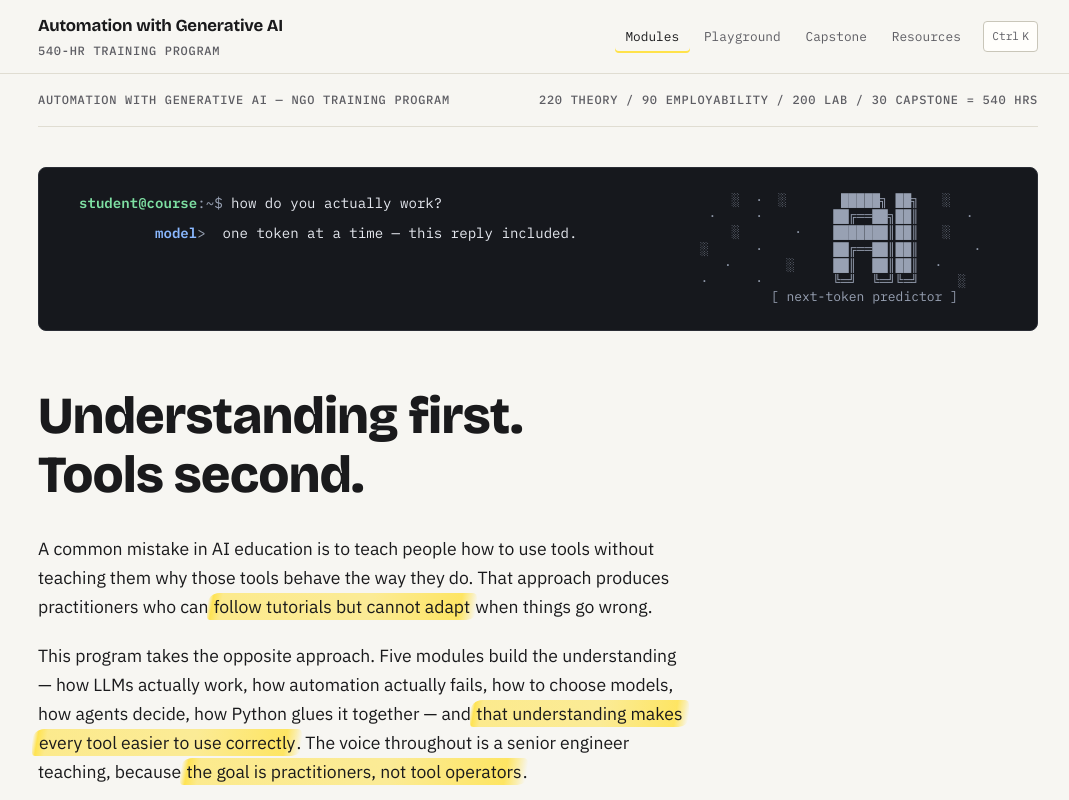
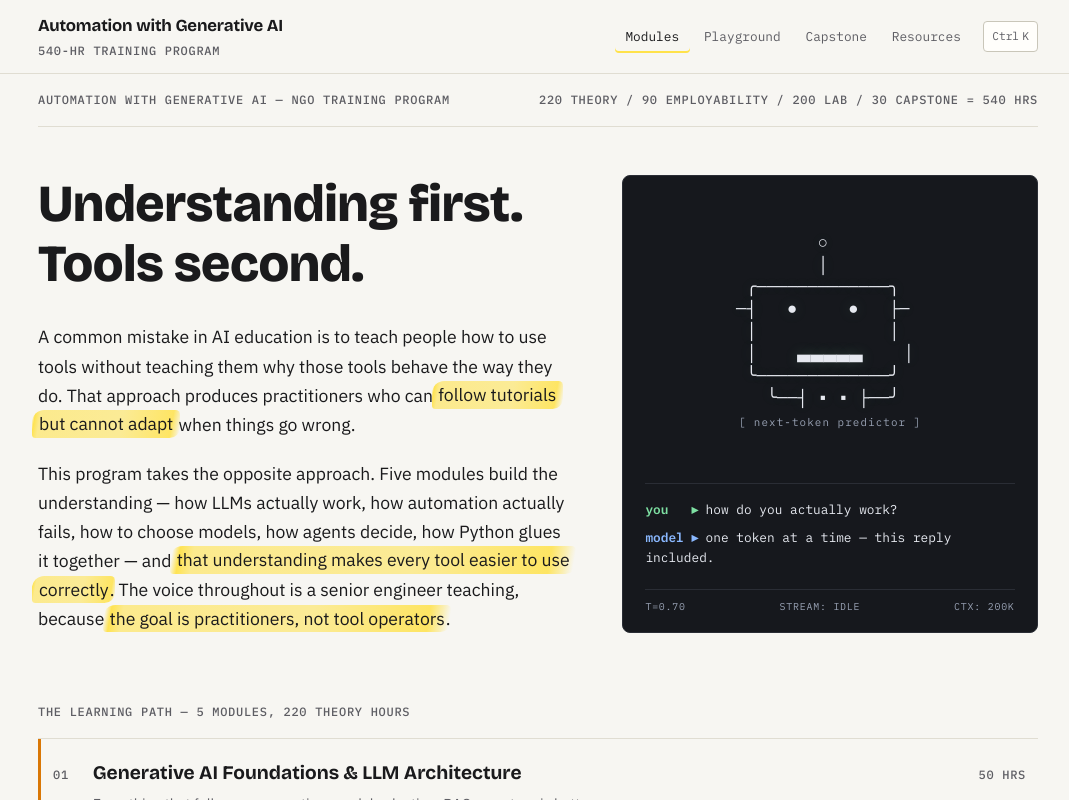
Before and after one commit to veeru594/gen-ai-course, a React (Vite) app: page / in a window 1280 px wide. Shown: the top 800 px of the page, without its empty margins (102-1171 px from the left). Built offline with nearby package versions, Linux system fonts and the light colour scheme.

Commit message:
Redesign home hero: thesis left, ASCII robot terminal right - speaking bot with animated mouth, blink, status bar

```diff
--- a/src/components/ui/AsciiHero.css
+++ b/src/components/ui/AsciiHero.css
@@ -1,39 +1,53 @@
 .ascii-hero {
-  margin-top: 2.5rem;
   background: var(--code-bg);
   border: 1px solid var(--code-edge);
   border-radius: var(--radius-m);
-  padding: 1.5rem clamp(1rem, 4vw, 2.5rem);
+  padding: 1.5rem 1.4rem 1rem;
+  display: flex;
+  flex-direction: column;
+  gap: 1.25rem;
+  height: 100%;
+  min-height: 24rem;
   overflow: hidden;
-  display: grid;
-  grid-template-columns: 1fr auto;
-  gap: 1.5rem;
-  align-items: center;
 }
 
-.ascii-hero-art {
+.ascii-hero-top {
+  display: grid;
+  justify-items: center;
+  gap: 0.4rem;
+  flex: 1;
+  align-content: center;
+}
+
+.ascii-hero-bot {
   margin: 0;
-  grid-column: 2;
-  grid-row: 1 / 3;
   font-family: var(--font-mono);
-  font-size: clamp(7px, 1.6vw, 13px);
-  line-height: 1.25;
+  font-size: clamp(13px, 1.5vw, 17px);
+  line-height: 1.3;
+  color: var(--code-ink);
+  user-select: none;
+  text-shadow: 0 0 14px rgba(126, 224, 163, 0.18);
+}
+
+.ascii-hero-caption {
+  margin: 0;
+  font-family: var(--font-mono);
+  font-size: 0.68rem;
+  letter-spacing: 0.1em;
   color: var(--code-soft);
-  text-align: right;
-  user-select: none;
 }
 
 .ascii-hero-chat {
-  grid-column: 1;
   display: grid;
-  gap: 0.5rem;
-  min-width: 0;
+  gap: 0.45rem;
+  border-top: 1px solid var(--code-edge);
+  padding-top: 1rem;
 }
 
 .ascii-hero-line {
   margin: 0;
   font-family: var(--font-mono);
-  font-size: clamp(0.72rem, 2.4vw, 0.88rem);
+  font-size: 0.8rem;
   line-height: 1.6;
   color: var(--code-ink);
   white-space: pre-wrap;
@@ -44,16 +58,13 @@
 .ascii-hero-user {
   color: var(--code-accent);
   font-weight: 600;
+  white-space: pre;
 }
 
 .ascii-hero-model {
   color: #8ab8ff;
   font-weight: 600;
   white-space: pre;
-}
-
-.ascii-hero-dim {
-  color: var(--code-soft);
 }
 
 .ascii-hero-token {
@@ -63,6 +74,20 @@
 .ascii-hero-cursor {
   color: var(--mark);
   animation: ascii-cursor-blink 0.9s steps(1) infinite;
+}
+
+.ascii-hero-status {
+  margin: 0;
+  display: flex;
+  justify-content: space-between;
+  gap: 1rem;
+  font-family: var(--font-mono);
+  font-size: 0.62rem;
+  letter-spacing: 0.08em;
+  text-transform: uppercase;
+  color: var(--code-soft);
+  border-top: 1px solid var(--code-edge);
+  padding-top: 0.6rem;
 }
 
 @keyframes ascii-token-in {
@@ -80,19 +105,12 @@
   }
 }
 
-@media (max-width: 760px) {
+@media (max-width: 860px) {
   .ascii-hero {
-    grid-template-columns: 1fr;
+    min-height: 0;
   }
 
-  .ascii-hero-art {
-    grid-column: 1;
-    grid-row: 1;
-    text-align: center;
-    font-size: clamp(6px, 2.4vw, 11px);
-  }
-
-  .ascii-hero-chat {
-    grid-column: 1;
+  .ascii-hero-bot {
+    font-size: clamp(11px, 3vw, 15px);
   }
 }
--- a/src/components/ui/AsciiHero.tsx
+++ b/src/components/ui/AsciiHero.tsx
@@ -1,24 +1,11 @@
 import { useEffect, useRef, useState } from "react";
 import "./AsciiHero.css";
 
-/* The terminal island as a hero: a student types at a prompt and the model
-   answers the way a model actually answers — one token at a time. */
-
-const GLYPH = [
-  "      ░  ·  ░       █████╗ ██╗   ░      ",
-  "   ·     ░         ██╔══██╗██║      ·   ",
-  "      ░       ·    ███████║██║   ░      ",
-  "  ░      ·         ██╔══██║██║       ·  ",
-  "     ·       ░     ██║  ██║██║  ·       ",
-  "  ·      ░         ╚═╝  ╚═╝╚═╝     ░    ",
-  "           [ next-token predictor ]     ",
-];
-
-const SHIMMER_CHARS = ["░", "▒", "·", "∙"];
+/* The terminal island as a hero: an ASCII bot that visibly speaks —
+   mouth animating while its reply streams in token-sized chunks. */
 
 interface Exchange {
   q: string;
-  // answer pre-split into "tokens" so the reply streams the way replies stream
   a: string[];
 }
 
@@ -39,7 +26,13 @@ const EXCHANGES: Exchange[] = [
     q: "why do you hallucinate?",
     a: ["i", " predict", " plau", "sible", ",", " not", " true", ".", " ground", " me", " with", " RAG", "."],
   },
+  {
+    q: "can you replace engineers?",
+    a: ["no", ".", " i", " make", " the", " ones", " who", " understand", " me", " faster", "."],
+  },
 ];
+
+const MOUTHS = ["▃▃▃▃▃", "▂▃█▃▂", "▂███▂", "▃▂▂▂▃", "▃▃█▃▃"];
 
 type Phase = "typing" | "streaming" | "holding";
 
@@ -54,6 +47,29 @@ function usePrefersReducedMotion(): boolean {
     return () => mq.removeEventListener("change", onChange);
   }, []);
   return reduced;
+}
+
+function buildBot(opts: {
+  speaking: boolean;
+  blink: boolean;
+  frame: number;
+}): string {
+  const { speaking, blink, frame } = opts;
+  const eye = blink ? "─" : "●";
+  const mouth = speaking ? MOUTHS[frame % MOUTHS.length] : "▃▃▃▃▃";
+  const tip = speaking ? (frame % 2 === 0 ? "◉" : "○") : "○";
+  const wL = speaking ? "≋" : " ";
+  const wR = speaking ? "≋" : " ";
+  return [
+    `         ${tip}         `,
+    "         │         ",
+    "  ╭─────────────╮  ",
+    ` ─┤   ${eye}     ${eye}   ├─ `,
+    "  │             │  ",
+    ` ${wL}│    ${mouth}    │${wR} `,
+    "  ╰─────────────╯  ",
+    "    ╰──┤ ▪ ▪ ├──╯  ",
+  ].join("\n");
 }
 
 export function AsciiHero() {
@@ -81,7 +97,7 @@ export function AsciiHero() {
       }
     } else if (phase.current === "streaming") {
       if (aTokens < current.a.length) {
-        t = window.setTimeout(() => setATokens((c) => c + 1), 170);
+        t = window.setTimeout(() => setATokens((c) => c + 1), 180);
       } else {
         phase.current = "holding";
         t = window.setTimeout(() => {
@@ -89,58 +105,47 @@ export function AsciiHero() {
           setQChars(0);
           setATokens(0);
           setExchange((e) => (e + 1) % EXCHANGES.length);
-        }, 3400);
+        }, 3200);
       }
     }
     return () => window.clearTimeout(t);
   }, [reduced, exchange, qChars, aTokens]);
 
-  // glyph shimmer
+  // face animation tick (mouth while speaking, periodic blink)
   useEffect(() => {
     if (reduced) {
       return;
     }
-    const id = window.setInterval(() => setFrame((f) => f + 1), 220);
+    const id = window.setInterval(() => setFrame((f) => f + 1), 150);
     return () => window.clearInterval(id);
   }, [reduced]);
 
   const current = EXCHANGES[exchange];
   const question = reduced ? current.q : current.q.slice(0, qChars);
-  const answerTokens = reduced
-    ? current.a
-    : current.a.slice(0, aTokens);
+  const answerTokens = reduced ? current.a : current.a.slice(0, aTokens);
   const questionDone = reduced || qChars >= current.q.length;
   const answerDone = reduced || answerTokens.length >= current.a.length;
-
-  const art = GLYPH.map((line, row) =>
-    line
-      .split("")
-      .map((ch, col) => {
-        if (reduced || !SHIMMER_CHARS.includes(ch)) {
-          return ch;
-        }
-        // cheap deterministic flicker per cell
-        const n = (row * 31 + col * 17 + frame * 7) % SHIMMER_CHARS.length;
-        return (row * 13 + col * 5 + frame) % 4 === 0 ? SHIMMER_CHARS[n] : ch;
-      })
-      .join(""),
-  ).join("\n");
+  const speaking = !reduced && questionDone && !answerDone && aTokens > 0;
+  const blink = !reduced && !speaking && frame % 20 === 0;
 
   return (
-    <section className="ascii-hero" aria-label="Terminal demo: a student asks the model how it works, and the reply streams in one token at a time">
-      <pre className="ascii-hero-art" aria-hidden="true">
-        {art}
-      </pre>
+    <section
+      className="ascii-hero"
+      aria-label="Terminal demo: an ASCII robot answers questions, streaming its reply one token at a time"
+    >
+      <div className="ascii-hero-top" aria-hidden="true">
+        <pre className="ascii-hero-bot">{buildBot({ speaking, blink, frame })}</pre>
+        <p className="ascii-hero-caption">[ next-token predictor ]</p>
+      </div>
+
       <div className="ascii-hero-chat" aria-hidden="true">
         <pre className="ascii-hero-line">
-          <span className="ascii-hero-user">student@course</span>
-          <span className="ascii-hero-dim">:~$ </span>
+          <span className="ascii-hero-user">{"you   ▸ "}</span>
           {question}
           {!questionDone && <span className="ascii-hero-cursor">▌</span>}
         </pre>
         <pre className="ascii-hero-line">
-          <span className="ascii-hero-model">         model</span>
-          <span className="ascii-hero-dim">{">  "}</span>
+          <span className="ascii-hero-model">{"model ▸ "}</span>
           {answerTokens.map((tok, i) => (
             <span key={i} className="ascii-hero-token">
               {tok}
@@ -151,6 +156,12 @@ export function AsciiHero() {
           )}
         </pre>
       </div>
+
+      <p className="ascii-hero-status" aria-hidden="true">
+        <span>T=0.70</span>
+        <span>stream: {speaking ? "▮▮▮" : "idle"}</span>
+        <span>ctx: 200k</span>
+      </p>
     </section>
   );
 }
--- a/src/pages/Home.css
+++ b/src/pages/Home.css
@@ -7,10 +7,18 @@
   border-bottom: 1px solid var(--line);
 }
 
+.home-hero {
+  display: grid;
+  grid-template-columns: minmax(0, 1.15fr) minmax(20rem, 26rem);
+  gap: 3rem;
+  align-items: stretch;
+  padding-block: 3rem 2.5rem;
+}
+
 .home-thesis {
-  padding-block: 3.5rem 2.5rem;
   display: grid;
   gap: 1.25rem;
+  align-content: center;
 }
 
 .home-thesis h1 {
@@ -103,6 +111,14 @@
   color: var(--ink-soft);
 }
 
+@media (max-width: 860px) {
+  .home-hero {
+    grid-template-columns: 1fr;
+    gap: 2rem;
+    padding-block: 2.5rem 2rem;
+  }
+}
+
 @media (max-width: 720px) {
   .home-method-steps {
     grid-template-columns: 1fr;
--- a/src/pages/Home.tsx
+++ b/src/pages/Home.tsx
@@ -18,8 +18,7 @@ export function Home() {
         </p>
       </header>
 
-      <AsciiHero />
-
+      <div className="home-hero">
         <section className="home-thesis">
           <h1>
             Understanding first.
@@ -27,24 +26,30 @@ export function Home() {
             Tools second.
           </h1>
           <p>
-          A common mistake in AI education is to teach people how to use tools
-          without teaching them why those tools behave the way they do. That
-          approach produces practitioners who can{" "}
-          <Highlight>follow tutorials but cannot adapt</Highlight> when things
-          go wrong.
+            A common mistake in AI education is to teach people how to use
+            tools without teaching them why those tools behave the way they
+            do. That approach produces practitioners who can{" "}
+            <Highlight>follow tutorials but cannot adapt</Highlight> when
+            things go wrong.
           </p>
           <p>
             This program takes the opposite approach. Five modules build the
             understanding — how LLMs actually work, how automation actually
-          fails, how to choose models, how agents decide, how Python glues it
-          together — and{" "}
+            fails, how to choose models, how agents decide, how Python glues
+            it together — and{" "}
             <Highlight>
               that understanding makes every tool easier to use correctly
             </Highlight>
             . The voice throughout is a senior engineer teaching, because{" "}
-          <Highlight>the goal is practitioners, not tool operators</Highlight>.
+            <Highlight>
+              the goal is practitioners, not tool operators
+            </Highlight>
+            .
           </p>
         </section>
+
+        <AsciiHero />
+      </div>
 
       <section className="home-path" aria-label="The five modules">
         <h2 className="meta home-path-title">The learning path — 5 modules, 220 theory hours</h2>
```
Lines whose indentation alone changed are shown as unchanged.
